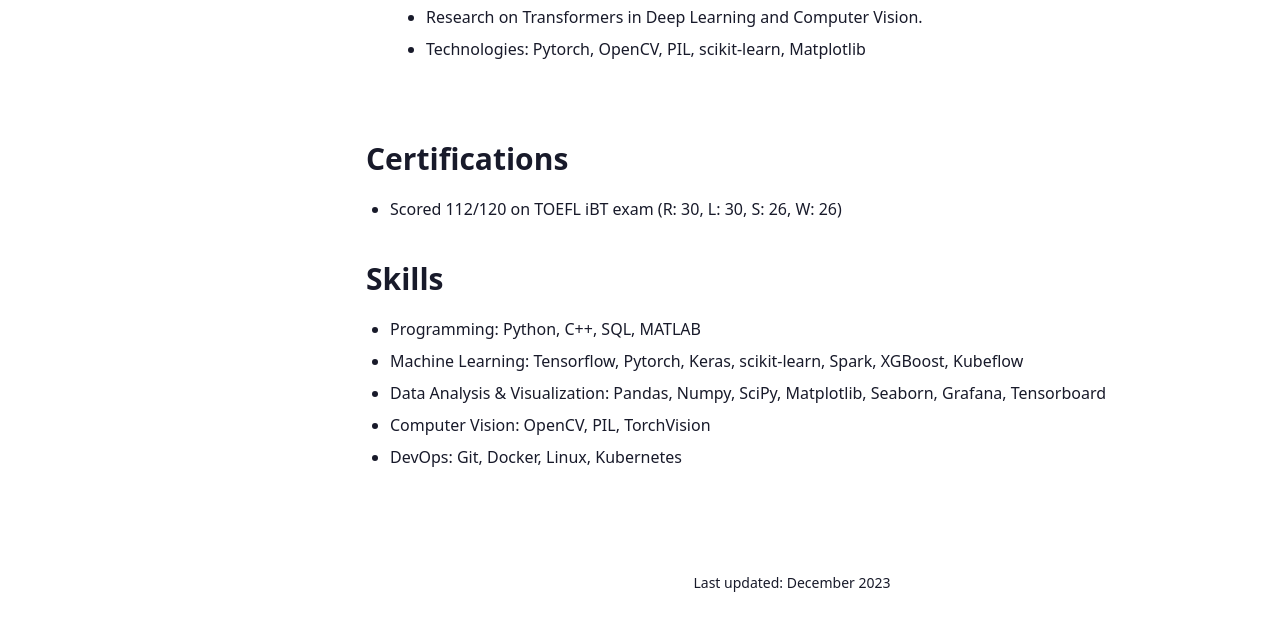
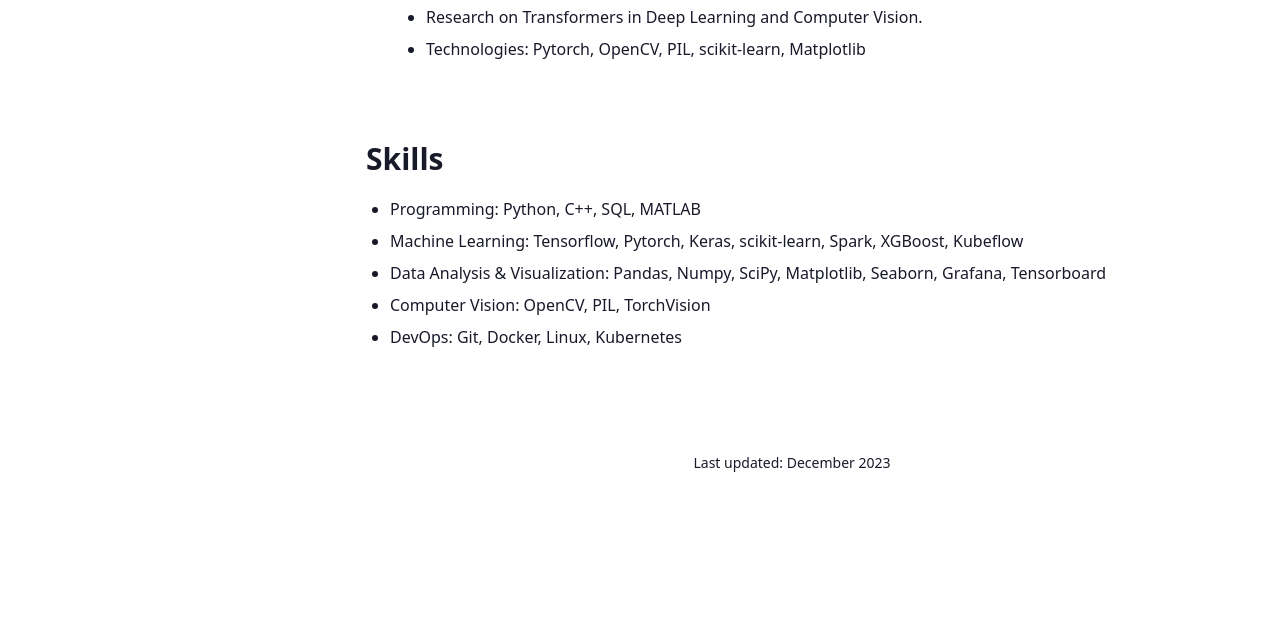
Before and after one commit to msdkhairi/msdkhairi.github.io, an Astro site: page /cv in a window 1280 px wide. Shown: the part 823-1444 px from the top of the page. After the commit the page ends 1324 px from the top, so only its background shows below. Built offline with nearby package versions, Linux system fonts and the light colour scheme; Astro itself is replaced by a stand-in of ours.

Commit message:
Update CV

```diff
--- a/src/pages/cv.astro
+++ b/src/pages/cv.astro
@@ -90,19 +90,18 @@ import TimeLineElement from "../components/cv/TimeLine.astro";
     </TimeLineElement>
   </div>
 
-  <div class="mb-5">
+  <!-- <div class="mb-5">
     <div class="text-3xl w-full font-bold">Certifications</div>
-  </div>
+  </div> -->
 
-  <ul class="list-disc mx-6 mb-10 grid gap-2">
+  <!-- <ul class="list-disc mx-6 mb-10 grid gap-2">
     <li>
       Scored 112/120 on TOEFL iBT exam (R: 30, L: 30, S: 26, W: 26)
-      <!-- <a href="#" target="_blank"> Certification Name (with link)</a> -->
-    </li>
+    </li> -->
     <!-- <li>
       <a href="#" target="_blank"> Certification Name (with link)</a>
     </li> -->
-  </ul>
+  <!-- </ul> -->
 
   <div class="mb-5">
     <div class="text-3xl w-full font-bold">Skills</div>
```
